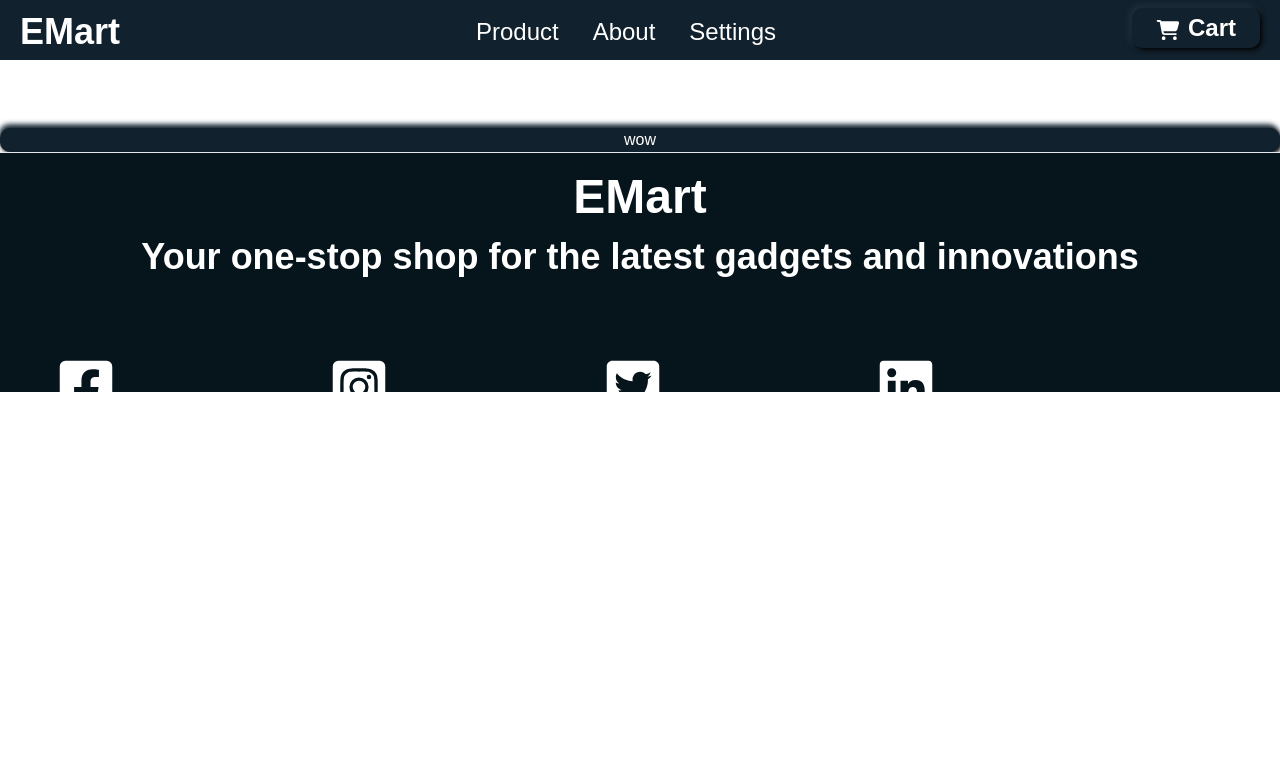
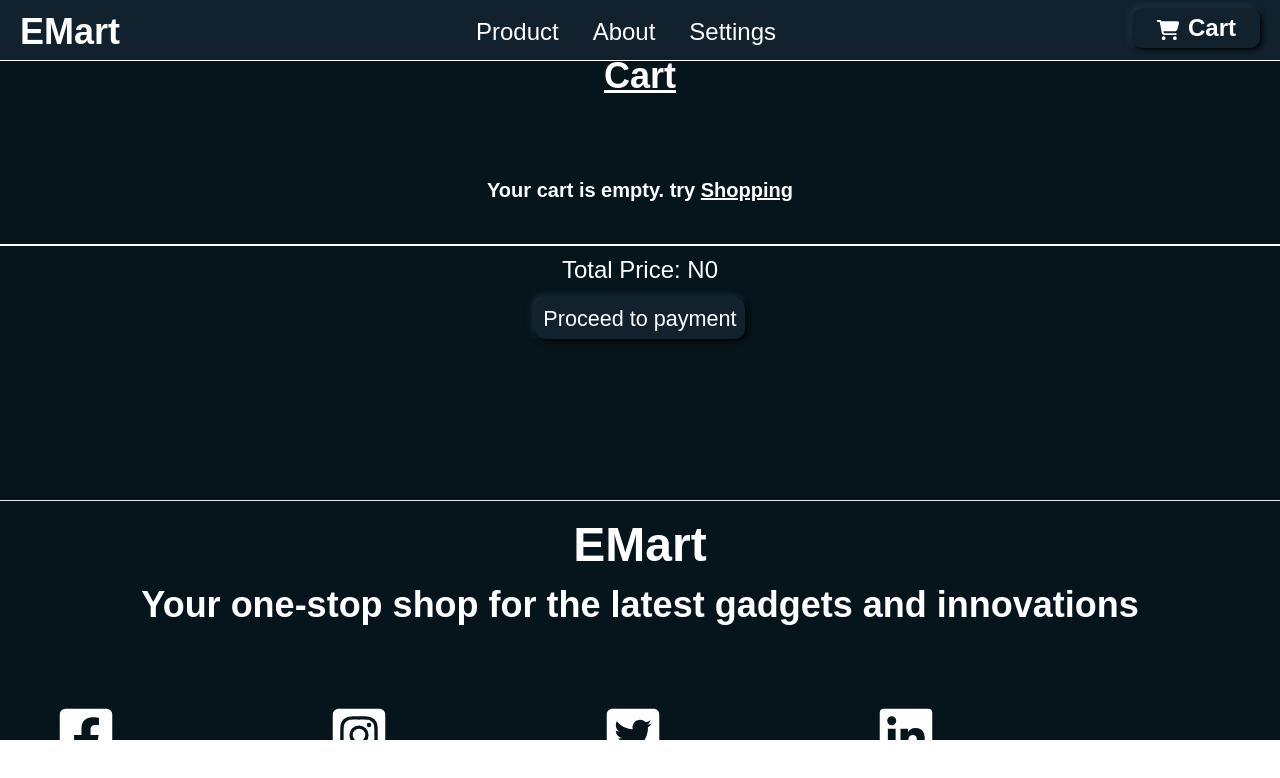
Before and after one commit to tijesunimi-5/EMart, a Next.js app: page /cart in a window 1280 px wide. Shown: the top 778 px of the page. Built offline with nearby package versions, Linux system fonts and the light colour scheme.

Commit message:
added features to cart

```diff
--- a/app/cart/page.js
+++ b/app/cart/page.js
@@ -1,12 +1,117 @@
-import Card from '@/components/Card'
-import React from 'react'
+"use client";
+import Button from "@/components/Button";
+import Card from "@/components/Card";
+import { useCart } from "@/components/cartContext";
+import Link from "next/link";
+import React from "react";
 
 const page = () => {
+  const { cart, setCart } = useCart();
+
+  //this converts the price of each products into numbers
+  const convertPriceToInt = (price) => {
+    if (price.includes("k")) {
+      return parseInt(price.replace("N", "").replace("k", "")) * 1000;
+    } else if (price.includes("M")) {
+      return parseFloat(price.replace("N", "").replace("M", "")) * 1000000;
+    } else {
+      return parseInt(price.replace("N", ""));
+    }
+  };
+
+  //this multiplies the quantity with converted price
+  const totalPrice = cart.reduce((sum, item) => {
+    const itemPrice = convertPriceToInt(item.price);
+    return sum + itemPrice * item.quantity;
+  }, 0);
+
+  //this function increases quantity of an item
+  const increaseQuantity = (index) => {
+    const updatedCart = [...cart];
+    updatedCart[index].quantity += 1;
+    setCart(updatedCart);
+  }
+
+  //this function decreases quantity of an item
+  const decreaseQuantity = (index) => {
+    const updatedCart = [...cart];
+    if (updatedCart[index].quantity > 1) {
+      updatedCart[index].quantity -= 1;
+    } else {
+      //remove item
+      updatedCart.splice(index, 1)
+    }
+    setCart(updatedCart);
+  }
+
+  //this function deletes an item
+  const deleteItem = (index) => {
+    const updatedCart = [...cart];
+    updatedCart.splice(index, 1);
+    setCart(updatedCart)
+  }
+
   return (
-    <div className='mt-32'>
-      <Card>wow</Card>
+    <div className="relative pt-14  bg-main-bg text-white">
+      <h1 className="text-4xl text-center underline font-bold l">Cart</h1>
+      {cart.length > 0 ? (
+        cart.map((item, index) => (
+          <div key={index} className="mt-3">
+            <div className="w-[300px] overflow-hidden ml-10">
+              <Card>
+                <div className="w-[300px] h-[380px] overflow-hidden">
+                  <img
+                    src={item.image}
+                    alt={item.title}
+                    className="w-[300px] h-[250px] rounded-tr-md rounded-tl-md"
+                  />
+
+                  <div className="mt-3 flex justify-between mx-2">
+                    <span>product: {item.title}</span>
+                    <span>price: {item.price}</span>
+                  </div>
+
+                  <div className="flex justify-between mx-5 mt-4">
+                    <span>quantity: {item.quantity}</span>
+                    <Button onClick={() => deleteItem(index)}>
+                      <span className="text-red-500">Delete product</span>
+                    </Button>
+                  </div>
+                  <div className="text-start ml-5 flex">
+                    <Button onClick={() => increaseQuantity(index)}>
+                      <span className="text-green-500">+</span>
+                    </Button>
+
+                    <div className="ml-6">
+                      <Button onClick={() => decreaseQuantity(index)}>
+                        <span className="text-red-500">-</span>
+                      </Button>
+                    </div>
+                  </div>
+                </div>
+              </Card>
+            </div>
+          </div>
+        ))
+      ) : (
+        <p className="text-center pt-20 font-semibold text-xl">
+          Your cart is empty. try{" "}
+          <Link href={"/"} className="underline">
+            Shopping
+          </Link>
+        </p>
+      )}
+
+      <div className="text-center border-t-2 border-white mt-10 pt-2 text-2xl h-[32vh]">
+        <h2>Total Price: N{totalPrice.toLocaleString()}</h2>
+        <div className="mt-3">
+          <Button>
+            <span className="text-[0.9em]">Proceed to payment</span>
+          </Button>
+        </div>
+      </div>
     </div>
-  )
-}
+  );
+};
 
-export default page
+export default page;
--- a/app/layout.js
+++ b/app/layout.js
@@ -3,6 +3,7 @@ import "./globals.css";
 import Header from "@/components/Header";
 import Footer from "@/components/Footer";
 import Dashboard from "@/components/Dashboard";
+import { CartProvider } from "@/components/cartContext";
 
 const geistSans = localFont({
   src: "./fonts/GeistVF.woff",
@@ -27,8 +28,9 @@ export default function RootLayout({ children }) {
         className={`${geistSans.variable} ${geistMono.variable} relative antialiased`}
       >
         <Header />
+
         <Dashboard />
-        {children}
+        <CartProvider>{children}</CartProvider>
         <Footer />
       </body>
     </html>
--- a/app/page.js
+++ b/app/page.js
@@ -1,41 +1,43 @@
 "use client";
 import Button from "@/components/Button";
 import Card from "@/components/Card";
+import { useCart } from "@/components/cartContext";
 import { getAllProducts, searchProductType } from "@/data/product";
 import React, { useState } from "react";
 import { FaArrowRight } from "react-icons/fa";
+// import { easeInOut, motion } from "framer-motion";
 
 const page = () => {
   const product = getAllProducts();
-  const [searchMessage, setSearchMessage] = useState('');
+  const [searchMessage, setSearchMessage] = useState("");
   const [searchResult, setSearchResult] = useState([]);
+  const { addToCart } = useCart();
+  // const [cartNotify, setCartNotification] = useState();
 
   const search = () => {
     const searchInput = document.querySelector(".search").value;
 
-    if(!searchInput) {
-      setSearchMessage(<p>Enter valid input</p>)
+    if (!searchInput) {
+      setSearchMessage(<p>Enter valid input</p>);
       setTimeout(() => {
-        setSearchMessage('')
-      }, 3000)
-
+        setSearchMessage("");
+      }, 3000);
     } else {
       try {
         const results = searchProductType(searchInput);
         setSearchResult(results);
-        setSearchMessage('')
+        setSearchMessage("");
       } catch (error) {
-        setSearchMessage(<p>{error.message}</p>)
+        setSearchMessage(<p>{error.message}</p>);
         setTimeout(() => {
-          setSearchMessage(' ')
-        }, 3000)
-        setSearchResult([])
+          setSearchMessage(" ");
+        }, 3000);
+        setSearchResult([]);
       }
     }
+  };
 
 
-
-  };
 
   return (
     <div className="bg-main-bg mt-5 pb-20 text-white">
@@ -80,7 +82,7 @@ const page = () => {
                       <span>Rating: {item.rating}</span>
                     </p>
                     <div className="py-2 ">
-                      <Button>
+                      <Button onClick={() => addToCart(item)} key={item.id}>
                         <span className="px-7">Add To Cart</span>
                       </Button>
                     </div>
@@ -90,6 +92,7 @@ const page = () => {
           </div>
         </div>
       </div>
+
 
       <div className="products flex flex-col">
         <h1 className="font-bold text-3xl ml-7 ">Products</h1>
@@ -110,10 +113,16 @@ const page = () => {
                 <span>Rating: {pro.rating}</span>
               </p>
               <div className="py-2 ">
-                <Button>
+                <Button
+                  onClick={() => {
+                    addToCart(pro);
+                  }}
+                  key={pro.id}
+                >
                   <span className="px-7">Add To Cart</span>
                 </Button>
               </div>
+
             </Card>
           </div>
         ))}
--- a/components/Button.js
+++ b/components/Button.js
@@ -1,8 +1,8 @@
 import React from 'react'
 
-const Button = ({children, onclick}) => {
+const Button = ({children, onClick}) => {
   return (
-    <button onClick={onclick} className=' text-white px-2 py-1 rounded-md shadow-md button'>
+    <button onClick={onClick} className=' text-white px-2 py-1 rounded-md shadow-md button'>
       {children}
     </button>
   )
--- a/components/Header.js
+++ b/components/Header.js
@@ -64,6 +64,7 @@ const Header = () => {
           </span>
         </Button>
       </Link>
+
     </header>
   );
 };
--- /dev/null
+++ b/components/cartContext.js
@@ -0,0 +1,32 @@
+"use client";
+import { createContext, useState, useContext } from "react";
+
+const CartContext = createContext();
+
+export const useCart = () => useContext(CartContext);
+
+export const CartProvider = ({ children }) => {
+  const [cart, setCart] = useState([]);
+
+  const addToCart = (product) => {
+    setCart((prevCart) => {
+      const existingProduct = prevCart.find((item) => item.id === product.id);
+      if (existingProduct) {
+        return prevCart.map((item) =>
+          item.id === product.id
+            ? { ...item, quantity: item.quantity + 1 }
+            : item
+        );
+      } else {
+        return [...prevCart, { ...product, quantity: 1 }];
+      }
+    });
+    console.log("Added to cart:", product);
+  };
+
+  return (
+    <CartContext.Provider value={{ cart, addToCart, setCart }}>
+      {children}
+    </CartContext.Provider>
+  );
+};
```
Also changed, not shown: data/product.js (+35 -25 lines).
